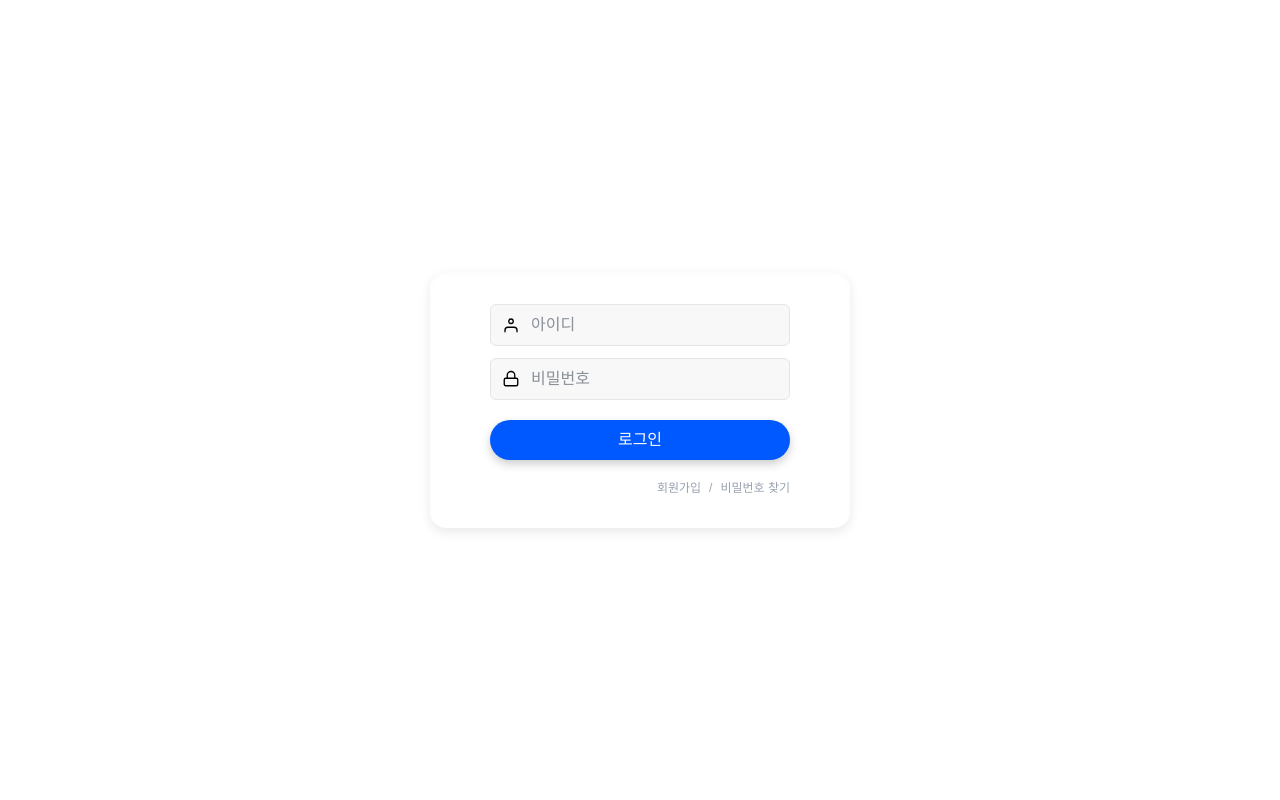
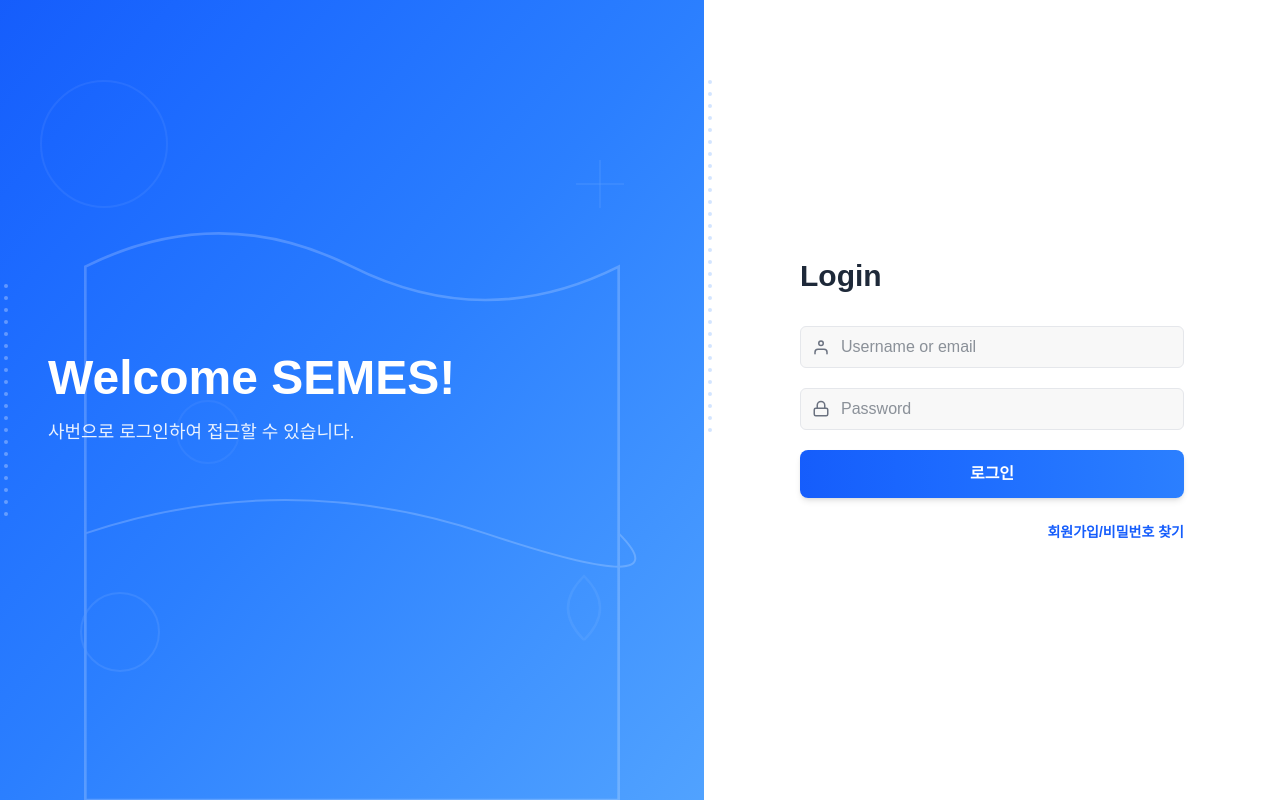
Before and after one commit to Impresser/impresser, a Next.js app in the folder frontend/: page /login in a window 1280 px wide. Built offline with nearby package versions, Linux system fonts and the light colour scheme.

Commit message:
[FE] design: Login ui 수정
* [FE] feat: 코드 정리

* [FE] design: Login ui 수정

```diff
--- a/frontend/src/app/login/components/logincontain.tsx
+++ b/frontend/src/app/login/components/logincontain.tsx
@@ -2,9 +2,7 @@
 
 import React, { useState, useEffect } from "react";
 import { useRouter, useSearchParams } from "next/navigation";
-import CommonContainerBox from "@/components/ui/CommonContainerBox";
 import CommonInput from "@/components/ui/CommonInput01";
-import CommonButton from "@/components/ui/CommonButton";
 import CommonModal from "@/components/ui/CommonModal";
 import LoginFindModalContent from "./loginfindmodal";
 import { login } from "@/service/auth";
@@ -89,17 +87,89 @@
   };
 
   return (
-    <div className="w-full flex items-center justify-center py-10">
-      <CommonContainerBox className="w-[360px] md:w-[420px] px-8 py-6 md:px-15 md:py-8">
-        <form onSubmit={handleSubmit} className="space-y-3">
+    <div className="h-screen w-screen flex">
+      {/* 왼쪽 섹션 - 환영 메시지 */}
+      <div className="hidden lg:flex lg:w-[55%] relative overflow-hidden bg-linear-to-br from-blue-600 via-blue-500 to-blue-400">
+        {/* 추상적인 디자인 요소들 */}
+        <div className="absolute inset-0 opacity-20">
+          {/* 물결 패턴 */}
+          <svg className="absolute top-0 left-0 w-full h-full" viewBox="0 0 400 600" fill="none">
+            <path
+              d="M0,200 Q100,150 200,200 T400,200 L400,600 L0,600 Z"
+              stroke="white"
+              strokeWidth="2"
+              fill="none"
+            />
+            <path
+              d="M0,400 Q150,350 300,400 T400,400"
+              stroke="white"
+              strokeWidth="1.5"
+              fill="none"
+            />
+          </svg>
+
+          {/* 원형 요소들 */}
+          <div className="absolute top-20 left-10 w-32 h-32 rounded-full border-2 border-white/30"></div>
+          <div className="absolute bottom-32 left-20 w-20 h-20 rounded-full border-2 border-white/40"></div>
+          <div className="absolute top-1/2 left-1/4 w-16 h-16 rounded-full border-2 border-white/25"></div>
+
+          {/* 십자 모양 */}
+          <div className="absolute top-40 right-20 w-12 h-12">
+            <div className="absolute top-1/2 left-0 w-full h-0.5 bg-white/30 transform -translate-y-1/2"></div>
+            <div className="absolute left-1/2 top-0 w-0.5 h-full bg-white/30 transform -translate-x-1/2"></div>
+          </div>
+
+          {/* 소용돌이 패턴 */}
+          <svg className="absolute bottom-20 right-10 w-40 h-40" viewBox="0 0 100 100">
+            <path
+              d="M50,50 Q30,30 50,10 Q70,30 50,50"
+              stroke="white"
+              strokeWidth="1.5"
+              fill="none"
+              opacity="0.3"
+            />
+          </svg>
+        </div>
+
+        {/* 텍스트 콘텐츠 */}
+        <div className="relative z-10 flex flex-col justify-center px-12 text-white">
+          <h1 className="text-5xl font-bold mb-4">Welcome SEMES!</h1>
+          <p className="text-lg text-white/90">
+            사번으로 로그인하여 접근할 수 있습니다.
+          </p>
+        </div>
+
+        {/* 장식적인 점 패턴 */}
+        <div className="absolute left-0 top-0 bottom-0 w-2 flex flex-col justify-center gap-2 opacity-30">
+          {Array.from({ length: 20 }).map((_, i) => (
+            <div key={i} className="w-1 h-1 bg-white rounded-full ml-1"></div>
+          ))}
+        </div>
+      </div>
+
+      {/* 오른쪽 섹션 - 로그인 양식 */}
+      <div className="flex-1 flex items-center justify-center bg-white relative">
+        {/* 장식적인 점 패턴 (왼쪽 경계) */}
+        <div className="absolute left-0 top-0 bottom-0 w-2 flex flex-col justify-start gap-2 opacity-20 pt-20">
+          {Array.from({ length: 30 }).map((_, i) => (
+            <div key={i} className="w-1 h-1 bg-blue-500 rounded-full ml-1"></div>
+          ))}
+        </div>
+
+        <div className="w-full max-w-md px-8 py-10">
+          <h2 className="text-3xl font-bold text-gray-800 mb-8">Login</h2>
+
+          <form onSubmit={handleSubmit} className="space-y-5">
+            {/* 아이디 입력 */}
             <div className="w-full">
               <CommonInput
                 value={userId}
                 onChange={(e) => setUserId(e.target.value)}
-              placeholder="아이디"
+                placeholder="Username or email"
                 textAlign="left"
+                className="rounded-lg border-gray-200 focus:border-blue-500"
                 leftIcon={
-                <svg width="18" height="18" viewBox="0 0 24 24" fill="none" stroke="#000000" strokeWidth="1.8" strokeLinecap="round" strokeLinejoin="round">
+                  <svg width="18" height="18" viewBox="0 0 24 24" fill="none" stroke="#6B7280" strokeWidth="2" strokeLinecap="round" strokeLinejoin="round">
                     <path d="M20 21v-2a4 4 0 0 0-4-4H8a4 4 0 0 0-4 4v2" />
                     <circle cx="12" cy="7" r="3" />
                   </svg>
@@ -107,15 +177,17 @@
               />
             </div>
 
+            {/* 비밀번호 입력 */}
             <div className="w-full">
               <CommonInput
                 type="password"
                 value={password}
                 onChange={(e) => setPassword(e.target.value)}
-              placeholder="비밀번호"
+                placeholder="Password"
                 textAlign="left"
+                className="rounded-lg border-gray-200 focus:border-blue-500"
                 leftIcon={
-                <svg width="18" height="18" viewBox="0 0 24 24" fill="none" stroke="#000000" strokeWidth="1.8" strokeLinecap="round" strokeLinejoin="round">
+                  <svg width="18" height="18" viewBox="0 0 24 24" fill="none" stroke="#6B7280" strokeWidth="2" strokeLinecap="round" strokeLinejoin="round">
                     <rect x="3" y="11" width="18" height="10" rx="2" ry="2" />
                     <path d="M7 11V7a5 5 0 0 1 10 0v4" />
                   </svg>
@@ -123,50 +195,42 @@
               />
             </div>
 
+            {/* 에러 메시지 */}
             {error && (
-            <div className="text-red-500 text-sm text-center mt-2">
+              <div className="text-red-500 text-sm">
                 {error}
               </div>
             )}
-          <div className="pt-2">
-            <CommonButton
+
+            {/* 로그인 버튼 */}
+            <button
               type="submit"
-              variant="blue"
-              className="w-full"
               disabled={isLoading}
+              className="w-full py-3 px-4 bg-linear-to-r from-blue-600 to-blue-500 hover:from-blue-700 hover:to-blue-600 text-white font-semibold rounded-lg shadow-md transition-all duration-200 disabled:opacity-50 disabled:cursor-not-allowed"
             >
               {isLoading ? "로그인 중..." : "로그인"}
-            </CommonButton>
-          </div>
+            </button>
           </form>
 
-        <div className="mt-5 text-end text-xs text-gray-400">
+          {/* 회원가입 링크 */}
+          <div className="mt-6 text-end text-sm text-gray-600">
             <a
               href="#"
               onClick={(e) => {
                 e.preventDefault();
                 setInfoOpen(true);
               }}
-            className="hover:underline"
+              className="text-blue-600 hover:text-blue-700 font-semibold hover:underline"
             >
-            회원가입
-          </a>
-          <span className="mx-2">/</span>
-          <a
-            href="#"
-            onClick={(e) => {
-              e.preventDefault();
-              setInfoOpen(true);
-            }}
-            className="hover:underline"
-          >
-            비밀번호 찾기
+              회원가입/비밀번호 찾기
             </a>
           </div>
+        </div>
+
         <CommonModal isOpen={infoOpen} onClose={() => setInfoOpen(false)}>
           <LoginFindModalContent />
         </CommonModal>
-      </CommonContainerBox>
+      </div>
     </div>
   );
 }
--- a/frontend/src/app/login/page.tsx
+++ b/frontend/src/app/login/page.tsx
@@ -5,8 +5,7 @@
 
 export default function LoginPage() {
   return (
-    <main className="min-h-[calc(100vh-0px)] flex items-center justify-center px-4 py-10">
-      {/* 반응형: 좌우 패딩으로 여백 확보, 내부 컴포넌트는 자체 폭 제어 */}
+    <main className="h-screen w-screen overflow-hidden">
       <LoginContain />
     </main>
   );
--- a/frontend/src/components/ui/CommonTable.tsx
+++ b/frontend/src/components/ui/CommonTable.tsx
@@ -163,7 +163,7 @@
                           style={{ width: `${item.progress}%` }}
                         />
                       </div>
-                      <span className="text-xs text-gray-600 min-w-[3rem]">
+                      <span className="text-xs text-gray-600 min-w-12">
                         {item.progress}%
                       </span>
                     </div>
```
Lines whose indentation alone changed are shown as unchanged.
